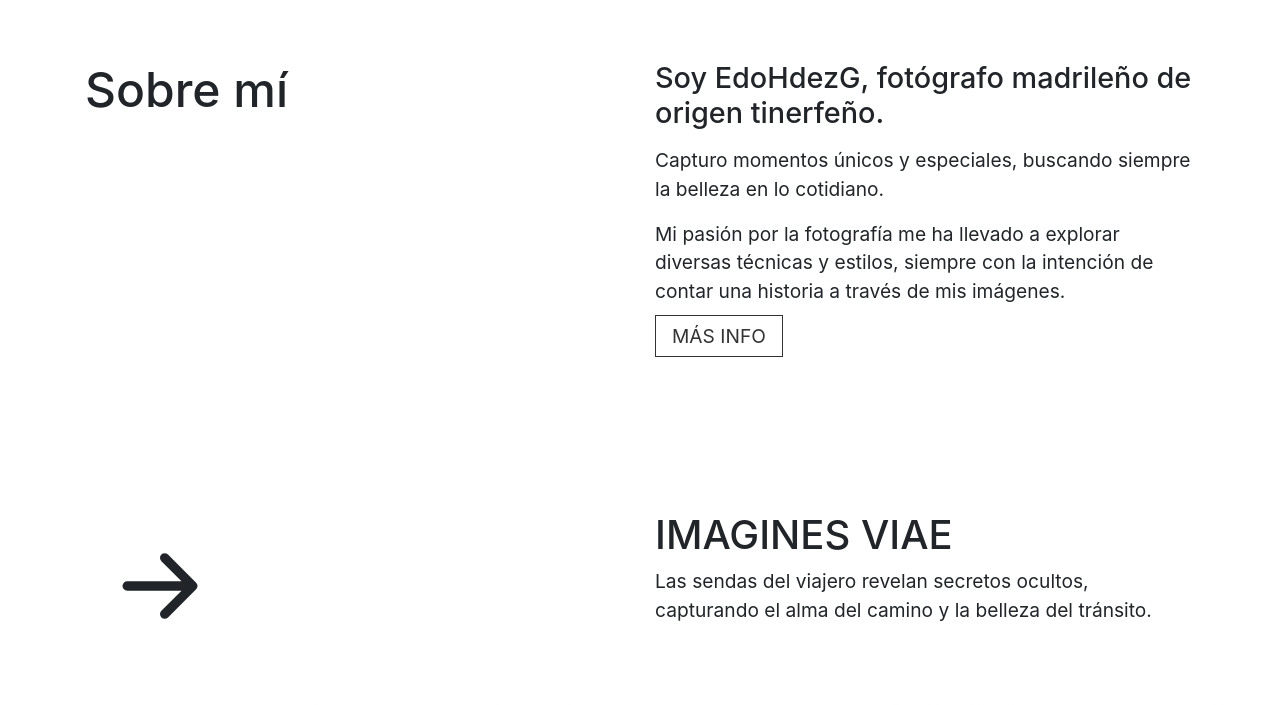
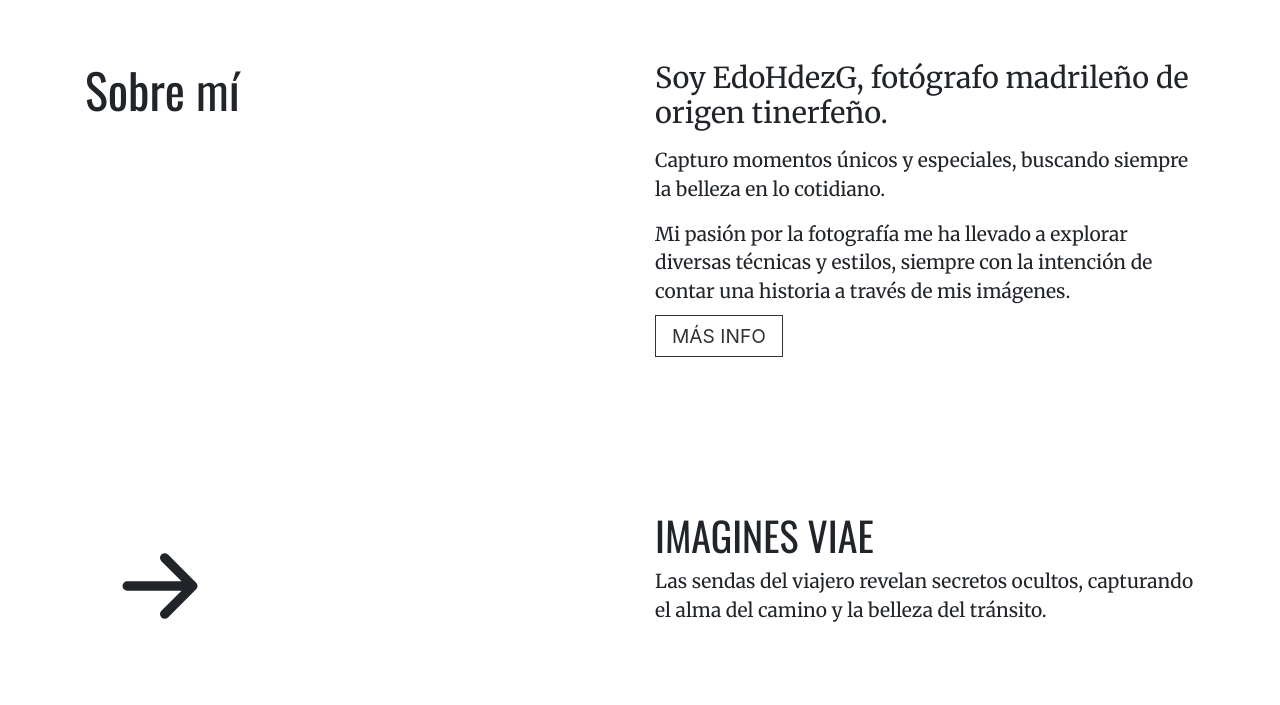
Before and after one commit to EduardoHernandezGuzman/edohdezg-photographer, a plain HTML site: page index.html in a window 1280 px wide. Shown: the part 819-1524 px from the top of the page. Drawn offline with nearby package versions, Linux system fonts and the light colour scheme; a script that the page names is missing.

Commit message:
Actualizadas las fuentes

```diff
--- a/css/style.css
+++ b/css/style.css
@@ -1,5 +1,5 @@
 body {
-  font-family: 'Cormorant', serif;
+  font-family: 'Merriweather', serif;
   margin: 0;
   overflow-x: hidden;
 }
@@ -97,9 +97,8 @@ body {
 
 .hero-title h1 {
   font-size: 10rem;
-  font-family: 'Montserrat', sans-serif;
+  font-family: 'Oswald', sans-serif;
 }
-
 
 .overlay {
   position: absolute;
@@ -170,15 +169,18 @@ body {
 .contact-heading h1,
 .project-heading h1 {
   font-size: 3rem;
+  font-family: 'Oswald', sans-serif;
 }
 
 .about-content h3 {
   font-size: 1.8rem;
   margin-bottom: 1rem;
+  font-family: 'Merriweather', serif;
 }
 
 .about-content p {
   font-size: 1.2rem;
+  font-family: 'Merriweather', serif;
 }
 
 .about-link a,
@@ -199,10 +201,12 @@ body {
 
 .project-heading h1 {
   font-size: 2.5rem;
+  font-family: 'Oswald', sans-serif;
 }
 
 .project-heading p {
   font-size: 1.2rem;
+  font-family: 'Merriweather', serif;
 }
 
 .project-row {
--- a/index.html
+++ b/index.html
@@ -18,35 +18,24 @@
   <script src="https://cdnjs.cloudflare.com/ajax/libs/gsap/2.1.2/TweenMax.min.js"></script>
 
   <!-- BOOTSTRAP -->
-    <link
-      rel="stylesheet"
-      href="https://stackpath.bootstrapcdn.com/bootstrap/4.4.1/css/bootstrap.min.css"
-    />
+  <link rel="stylesheet" href="https://stackpath.bootstrapcdn.com/bootstrap/4.4.1/css/bootstrap.min.css" />
   <script src="https://stackpath.bootstrapcdn.com/bootstrap/4.4.1/js/bootstrap.min.js"></script>
 
   <!-- FONTS -->
-    <link
-      href="https://fonts.googleapis.com/css?family=Cormorant:300,300i,400,400i,500,500i,600,600i,700,700i&display=swap"
-      rel="stylesheet"
-    />
-    <link
-      href="https://fonts.googleapis.com/css?family=Cinzel&display=swap"
-      rel="stylesheet"
-    />
+  <link href="https://fonts.googleapis.com/css?family=Oswald&display=swap" rel="stylesheet">
+  <link href="https://fonts.googleapis.com/css?family=Merriweather&display=swap" rel="stylesheet">
 
   <!-- IONICONS -->
   <script src="https://unpkg.com/ionicons@4.5.10-0/dist/ionicons.js"></script>
 
   <!-- SCROLL REVEAL ANIMATIONS -->
-    <link
-      rel="stylesheet"
-      href="https://cdn.rawgit.com/daneden/animate.css/v3.1.0/animate.min.css"
-    />
+  <link rel="stylesheet" href="https://cdn.rawgit.com/daneden/animate.css/v3.1.0/animate.min.css" />
   <script src="https://cdn.rawgit.com/matthieua/WOW/1.0.1/dist/wow.min.js"></script>
 
   <!-- SIMPLE PARALLAX -->
   <script src="https://cdn.jsdelivr.net/npm/simple-parallax-js@5.0.2/dist/simpleParallax.min.js"></script>
 </head>
+
   <body>
     <!-- HERO SECTION -->
     <a name="home"></a>
```
Lines whose indentation alone changed are shown as unchanged.
